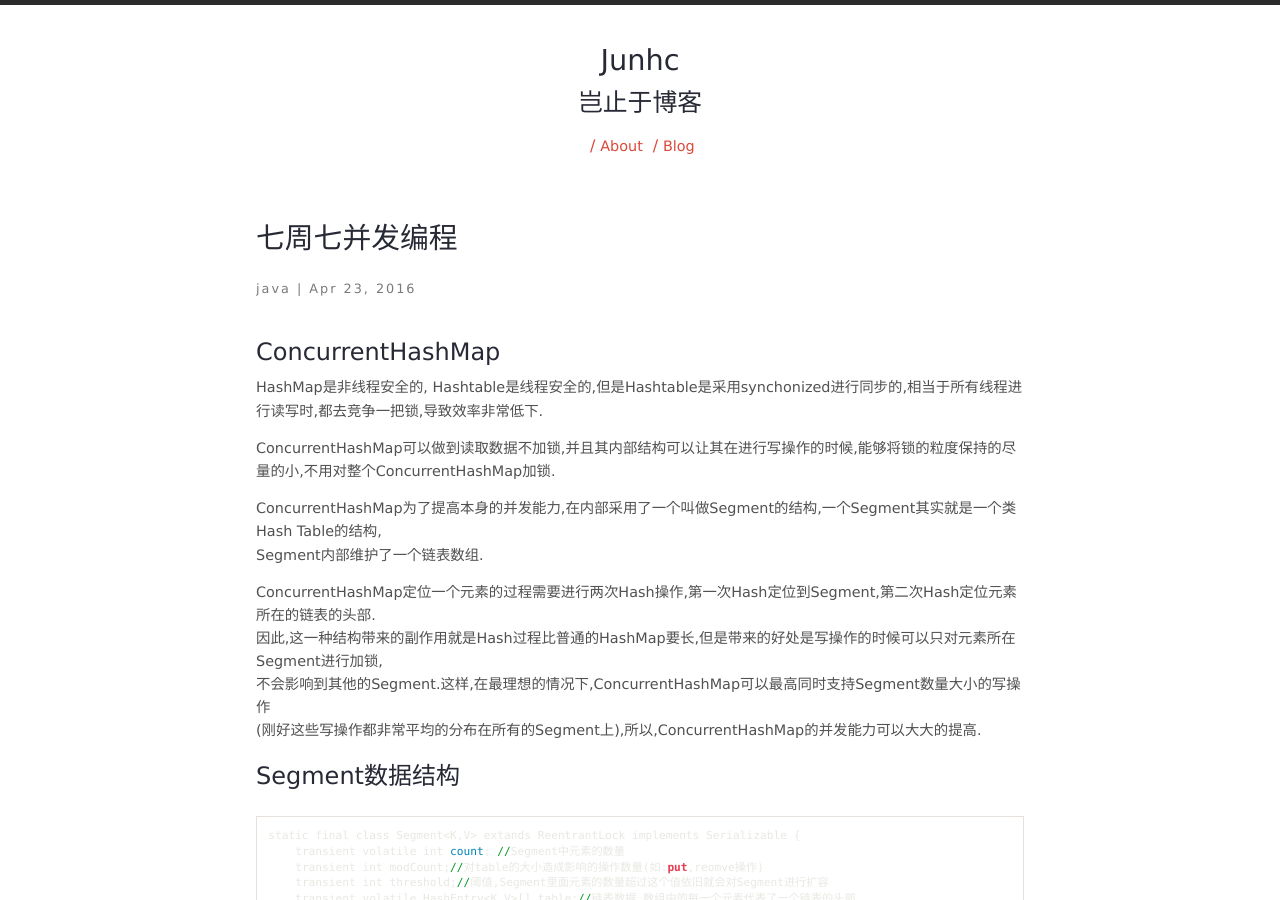
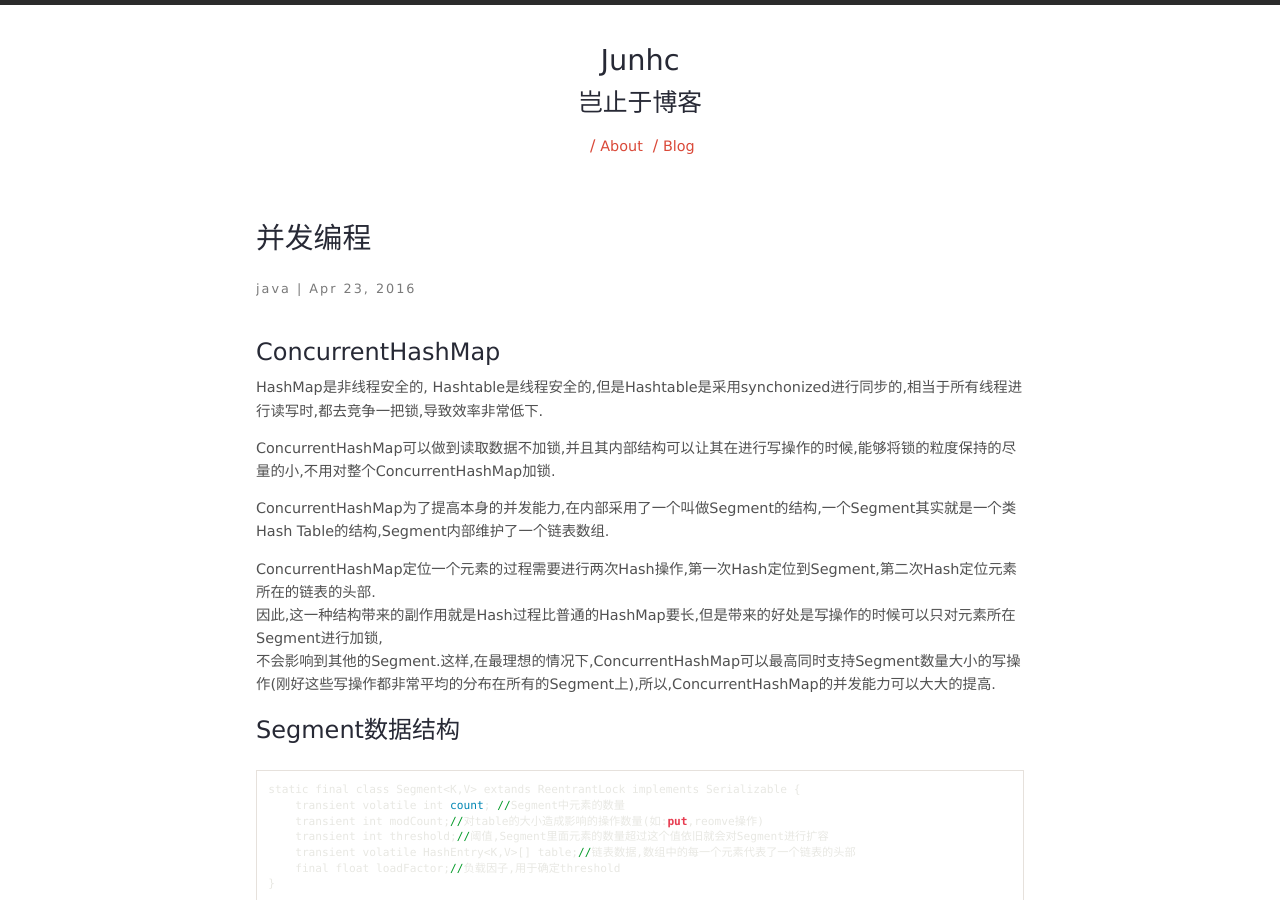
Before and after one commit to junhc/junhc.github.io, a Jekyll site: the page built from _posts/2016-04-23-java.md, in a window 1280 px wide and 900 px high. Built offline with Jekyll 4.4.1, drawn with Linux system fonts in a browser that asks for light colours; Markdown is read by kramdown in place of the engine named in the settings; comment, search, counter and statistics services are not loaded.

Commit message:
Update 2016-04-23-java.md

````diff
--- a/_posts/2016-04-23-java.md
+++ b/_posts/2016-04-23-java.md
@@ -1,8 +1,8 @@
 ---
 layout: post
-title: "七周七并发编程"
+title: "并发编程"
 date: 2016-04-23 15:55:35
-description: "七周七并发编程"
+description: "并发编程"
 categories:
 - java
 permalink: java
@@ -14,13 +14,11 @@ Hashtable是线程安全的,但是Hashtable是采用synchonized进行同步的,
 
 ConcurrentHashMap可以做到读取数据不加锁,并且其内部结构可以让其在进行写操作的时候,能够将锁的粒度保持的尽量的小,不用对整个ConcurrentHashMap加锁.
 
-ConcurrentHashMap为了提高本身的并发能力,在内部采用了一个叫做Segment的结构,一个Segment其实就是一个类Hash Table的结构,
-Segment内部维护了一个链表数组.
+ConcurrentHashMap为了提高本身的并发能力,在内部采用了一个叫做Segment的结构,一个Segment其实就是一个类Hash Table的结构,Segment内部维护了一个链表数组.
 
 ConcurrentHashMap定位一个元素的过程需要进行两次Hash操作,第一次Hash定位到Segment,第二次Hash定位元素所在的链表的头部.
 因此,这一种结构带来的副作用就是Hash过程比普通的HashMap要长,但是带来的好处是写操作的时候可以只对元素所在Segment进行加锁,
-不会影响到其他的Segment.这样,在最理想的情况下,ConcurrentHashMap可以最高同时支持Segment数量大小的写操作
-(刚好这些写操作都非常平均的分布在所有的Segment上),所以,ConcurrentHashMap的并发能力可以大大的提高.
+不会影响到其他的Segment.这样,在最理想的情况下,ConcurrentHashMap可以最高同时支持Segment数量大小的写操作(刚好这些写操作都非常平均的分布在所有的Segment上),所以,ConcurrentHashMap的并发能力可以大大的提高.
 
 ### Segment数据结构
 ```vim
````
